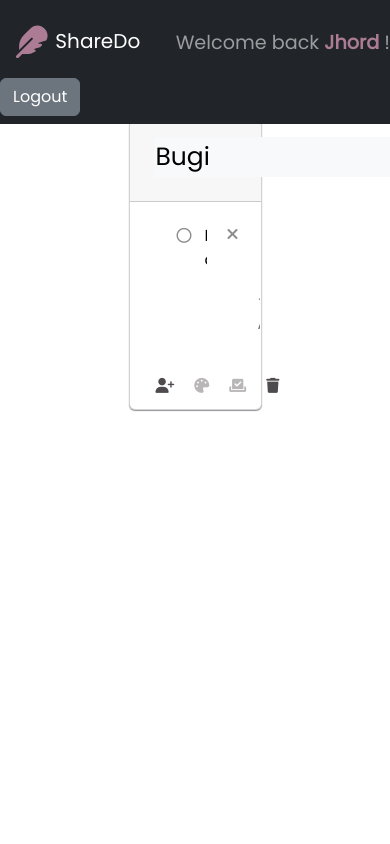
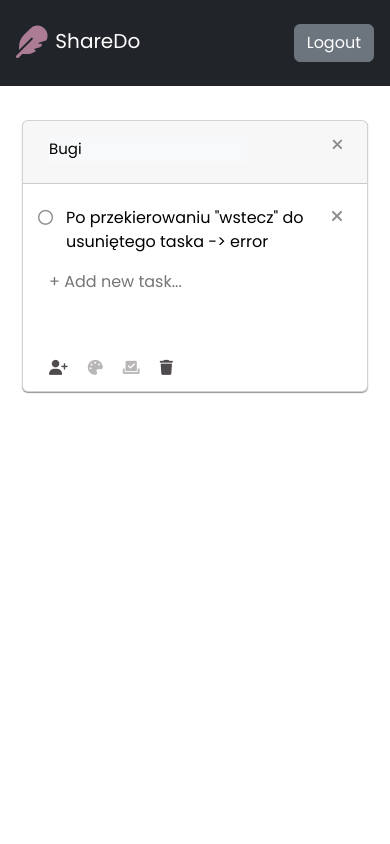
Before and after one commit to JacekHordyj/sharedo, a Django app: page /list/1e1a4411-20b4-4328-8ab4-8ba465597d75 in a window 390 px wide; the page is wider, and only the part inside the window is pictured. Run offline with Django 4.2, Linux system fonts and the light colour scheme; a user stored in the database is signed in; data comes from the database, SQL or seed files in the repository; both versions use the stored data as it was before the commit; some libraries are stand-ins or nearby versions.

Commit message:
Improved responsive layout for mobile

```diff
--- a/lists/forms.py
+++ b/lists/forms.py
@@ -13,9 +13,9 @@ class ListForm(ModelForm):
 
         for name,field in self.fields.items():
                 field.widget.attrs.update({'onChange':'submit();',
-                                            'style':'border:none;',
+                                            'style':'border:none;max-width:200px;',
                                             'class':'bg-light',
-                                            'placeholder':'Enter list name...'})
+                                            'placeholder':'Enter list name...',})
 
 
 #To  use widgets use exactly "from django import forms"
--- a/lists/templates/lists/list.html
+++ b/lists/templates/lists/list.html
@@ -1,11 +1,12 @@
 {% extends 'main.html' %}
 {% block content %}
 
-<div class="container d-flex justify-content-center">
-    <div class="card w-50 box-shadow">
+<div class="container-fluid">
+    <div class="d-flex mt-5 justify-content-center">
+    <div class="card box-shadow"style="width: 35rem;">
 
         <div class="card-header header-f-size">
-            <div class="d-flex flex-row mb-2 justify-content-between align-center">
+            <div class="d-flex flex-row justify-content-between align-center">
                 <div class="p-2">
                     <form method="POST" style="height:15px;">
                         {% csrf_token %}
@@ -46,7 +47,7 @@
                                 </div>
                             {% else %}
                                 {% if field.label == 'name' %}
-                                <div class="p-2" style="margin-left:70px;">
+                                <div class="p-2 justify-content-center">
                                     {{ field }}
                                 </div>
                                 {% endif %}
@@ -62,10 +63,17 @@
                         </div>
                         </li>
                     {% endfor %}
+                    <li>
+                        {% if list.coowner %}
+                        <span class="badge rounded-pill text-bg-light" style="font-size:0.7em;">Created by: {{list.owner}}, Shared with: {{list.coowner}}</span>
+                        {% else %}
+                        {% endif %}
+                    </li>
                 </ul>
             </form>
 
         </div>
+
         <div class="d-flex flex-row mb-3 justify-content-start ps-3">
             {% if list.coowner %}
                 <a href="{% url 'share-list' list.id %}" class="fa-solid fa-user-group i-bot-menu-pink"></a>
@@ -75,11 +83,8 @@
             <a href="#" class="fa-solid fa-palette i-bot-menu fa-disabled"></a>
             <a href="#" class="fa-solid fa-check-to-slot i-bot-menu fa-disabled"></a>
             <a href="{% url 'delete-list' list.id %}" class="fa-solid fa-trash i-bot-menu"></a>
-            {% if list.coowner %}
-               <span class="badge rounded-pill text-bg-light" style="margin-left:200px;">Created by: {{list.owner}}, Shared with: {{list.coowner}}</span>
-            {% else %}
-            {% endif %}
           </div>
+    </div>
     </div>
 </div>
 
--- a/static/styles/main.css
+++ b/static/styles/main.css
@@ -2,19 +2,21 @@
 body{
     font-family: "Poppins", sans-serif;
     margin-top:120px;
-    margin-left:50px;
-	margin-right:50px;
+    margin-left:10px;
+	margin-right:10px;
     background-color: #ffffff;
+}
+.themed-grid-col {
+    padding-top: 15px;
+    padding-bottom: 15px;
+    background-color: rgba(86, 61, 124, .15);
+    border: 1px solid rgba(86, 61, 124, .2);
 }
 
 a{
 	cursor:pointer;
-
 }
 
-p{
-	padding-bottom:1rem;
-}
 
 h5{
 	font-weight:bold;
@@ -33,6 +35,7 @@ h5{
     position:fixed;
 	top: 90px;
     z-index: 999;
+	transform:translate(-25px,0%);
 }
  /*CARDS*/
 
@@ -43,11 +46,11 @@ h5{
 	font-size: 150%
 }
 .color-card-h{
-	height: 15rem;
+	height: 10rem;
 }
 
 .header-f-size{
-	font-size: 25;
+	font-size: 15;
 }
 
 .box-shadow{
@@ -69,7 +72,6 @@ h5{
 	-o-transform: translateY(-15px);
 	transform: translateY(-15px);
 }
-
 
 .card svg{
 	position:absolute;
@@ -93,7 +95,6 @@ h5{
 	transform: rotate(0);
 }
 
-
 /*TEXT*/
 
 .bold {
@@ -106,6 +107,12 @@ h5{
 .welc-msg-user{
 	color:#ab7c94;
 	font-weight: bold;
+}
+
+@media only screen and (max-width: 1026px) {
+    .welc-msg-vis {
+        display: none;
+    }
 }
 
 /*ICONS*/
@@ -141,7 +148,7 @@ text-decoration: none;
 }
 
 .fa-ul{
-	--fa-li-margin: 2em;
+	margin-left: 0;
 	list-style-type: none;
 }
 
@@ -203,7 +210,7 @@ text-decoration: none;
 }
 
 .auth .card{
-	width: 30%;
+width: auto;
 padding: 1rem 1rem;
 }
 
@@ -211,12 +218,12 @@ text-decoration: none;
 color: var(--color-sub);
 font-weight: 700;
 margin-top: 0.5rem;
-	font-size: 2rem;
+font-size: 1.8rem;
 }
 
 .auth__header p {
 font-weight: 400;
-	font-size: 1.2rem;
+font-size: 1.1rem;
 color: #4f4a4d;
 }
 
@@ -244,17 +251,13 @@ text-decoration: none;
 /*FORM CONTROLS*/
 
 .auth .form-control{
-
 width: 100%;
-	height: 2.7rem;
+height: 2.5rem;
 margin: 0;
-
 }
 
 .striked-form{
-
 	text-decoration: line-through;
-
 }
 
 .get-striked{
--- a/templates/navbar.html
+++ b/templates/navbar.html
@@ -1,11 +1,43 @@
 {%load static%}
-<nav class="navbar navbar-dark fixed-top bg-dark">
+{% comment %} <nav class="navbar navbar-dark navbar-expand-lg fixed-top bg-dark">
+    <div class="container-fluid">
+      <a class="navbar-brand" href="{%url 'dashboard'%}">
+        <img src="{% static 'images/logo.svg'%}" width="50" height="60" style= "padding-left: 15px">
+    ShareDo</a>
+      <button class="navbar-toggler" type="button" data-bs-toggle="collapse" data-bs-target="#navbarNavAltMarkup" aria-controls="navbarNavAltMarkup" aria-expanded="false" aria-label="Toggle navigation">
+        <span class="navbar-toggler-icon"></span>
+      </button>
+      <div class="collapse navbar-collapse" id="navbarNavAltMarkup">
+        <div class ="nav-item mr-auto">
+            {% if request.user.is_authenticated  %}
+            <span class="navbar-text welc-msg welc-msg-vis">
+                Welcome back
+                <span class ="welc-msg-user">{{request.user.username|capfirst}}</span> !
+            </span>
+            {% endif %}
+            {% if request.user.is_authenticated %}
+            <a href="{%url 'logout'%}">
+                <button type="button" class="btn btn-secondary">Logout</button>
+            </a>
+            {% else %}
+            <a href="{%url 'login'%}">
+                <button type="button" class="btn btn-secondary">Login</button>
+            </a>
+            {% endif %}
+
+        </div>
+
+      </div>
+    </div>
+  </nav> {% endcomment %}
+
+  <nav class="navbar navbar-dark fixed-top bg-dark">
     <a class="navbar-brand" href="{%url 'dashboard'%}">
         <img src="{% static 'images/logo.svg'%}" width="50" height="60" style= "padding-left: 15px">
     ShareDo
     </a>
     {% if request.user.is_authenticated  %}
-        <span class="navbar-text welc-msg">
+        <span class="navbar-text welc-msg welc-msg-vis">
             Welcome back
             <span class ="welc-msg-user">{{request.user.username|capfirst}}</span> !
         </span>
@@ -24,10 +56,11 @@
     </div>
   </nav>
 
+
 {% if messages %}
 
-<div class='container d-flex justify-content-center mt-alerts'>
-    <ul class="messages">
+<div class='container-fluid text-center mt-alerts'>
+    <ul class="messages justify-content-center">
         {% for message in messages %}
         <li class="li-alert">
             <div class="alert alert-{{ message.tags }} alert-trim alert-dismissible fade show text-center " role="alert">
--- a/todoshare/settings.py
+++ b/todoshare/settings.py
@@ -26,7 +26,7 @@ SECRET_KEY = "django-insecure-hn2%65+8qu&%-5c6-i-64o(6tfg!2)l2e@#zy1etmvd_&5ads%
 # SECURITY WARNING: don't run with debug turned on in production!
 DEBUG = False
 
-ALLOWED_HOSTS = []
+ALLOWED_HOSTS = ['127.0.0.1','jacekhordyj.pythonanywhere.com']
 
 
 # Application definition
@@ -111,8 +111,9 @@ USE_TZ = True
 
 # Static files (CSS, JavaScript, Images)
 # https://docs.djangoproject.com/en/4.1/howto/static-files/
+STATIC_ROOT = '/home/jacekhordyj/sharedo/static'
+STATIC_URL = "static/"
 
-STATIC_URL = "static/"
 
 STATICFILES_DIRS=[
 
--- a/users/templates/users/login.html
+++ b/users/templates/users/login.html
@@ -2,6 +2,7 @@
 {% load static %}
 {% block content %}
 
+<div class='container-fluid'>
 <div class="auth">
     <div class="card">
       <div class="auth__header text-center">
@@ -34,7 +35,7 @@
                     placeholder="••••••••">
             </div>
 
-            <div class="d-flex flex-row mb-3 justify-content-between">
+            <div class="d-flex flex-row justify-content-between pt-2">
             <button type="submit" class="btn btn-secondary btn-lg">Log In</button>
             <a href="#">Forget <br> Password?</a>
             </div>
@@ -48,4 +49,5 @@
       </div>
     </div>
   </div>
+</div>
 {% endblock content %}
--- a/users/templates/users/register.html
+++ b/users/templates/users/register.html
@@ -18,7 +18,7 @@
                 {% csrf_token %}
 
                 {% for field in form %}
-                <div class="mb-3">
+                <div class="mb-1">
                         <label for="formInput#text">{{field.label}}</label>
                         {{field}}
 
@@ -28,7 +28,7 @@
                     {% endfor %}
                 </div>
                 {% endfor %}
-                <button type="submit" class="btn btn-secondary btn-lg">Sign Up</button>
+                <button type="submit" class="btn btn-secondary btn-lg mt-1">Sign Up</button>
             </form>
         </div>
 
```
Also changed, not shown: lists/templates/lists/dashboard.html (+6 -4 lines), lists/templates/lists/list_form.html (+5 -3 lines), lists/templates/lists/share_form.html (+6 -4 lines), db.sqlite3 (deleted), 1 other file. Lines whose indentation alone changed are shown as unchanged.
